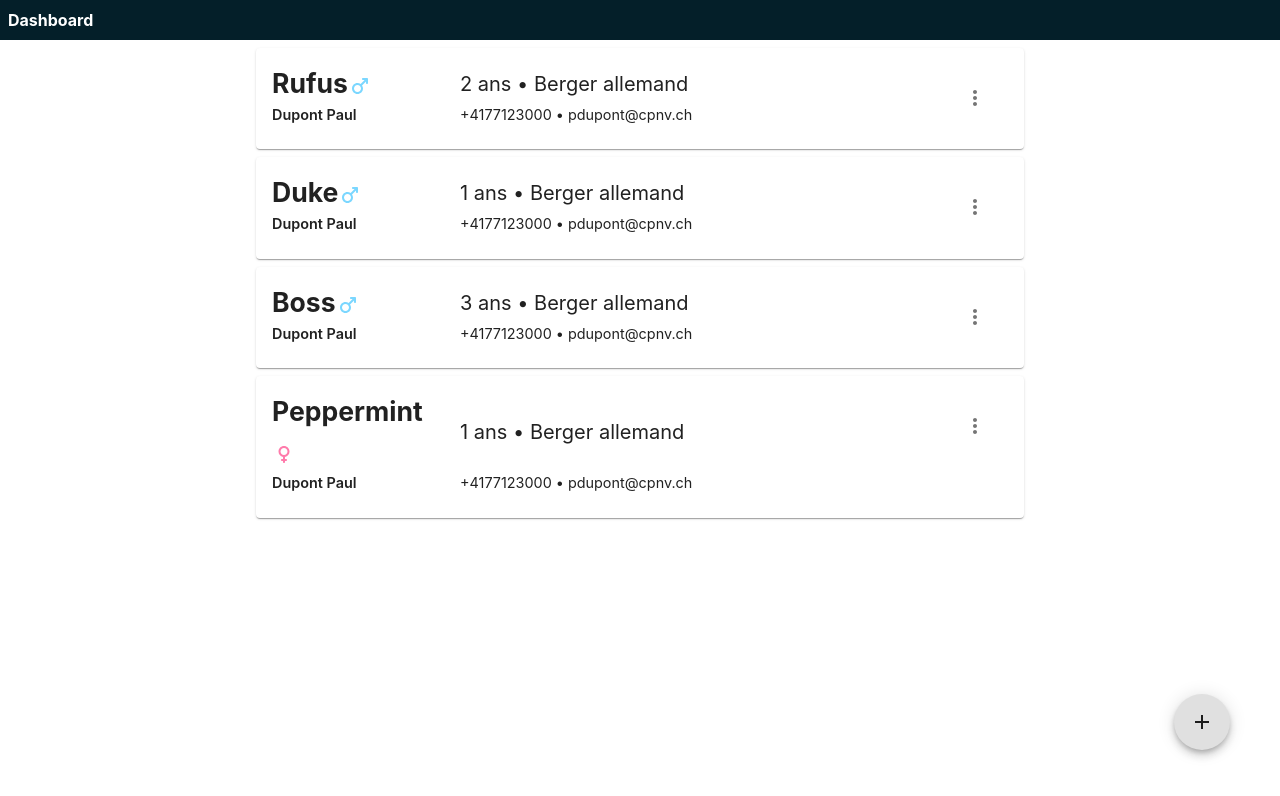
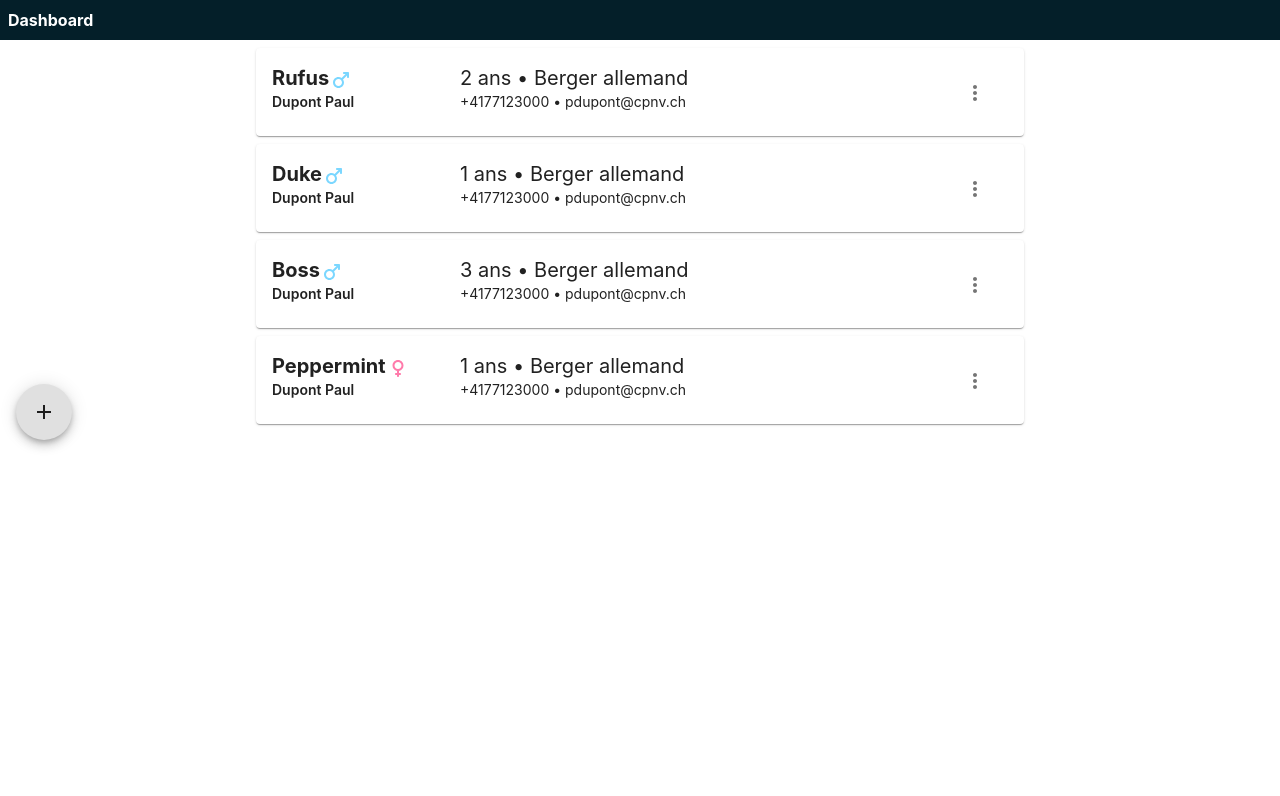
Before and after one commit to CPNV-ES/PRW3_What-The-Dog, a Next.js app: page /dogs in a window 1280 px wide. Shown: the top 796 px of the page. Built offline with nearby package versions, Linux system fonts and the light colour scheme.

Commit message:
Replace style with tailwind classes

```diff
--- a/src/modules/dog/DogCard.tsx
+++ b/src/modules/dog/DogCard.tsx
@@ -41,14 +41,14 @@ export const DogCard = ({ dog } : DogProp) => {
         <Grid container spacing={2}>
           <Grid item xs={3}>
             <Link href={"/dogs/" + dog.Id}>
-              <span style={{ fontWeight: 'bold', fontSize: '1.66em' }}>
+              <span className="text-xl font-bold">
                 { dog.name}
-                { dog.gender == Gender.Male ? <MaleRoundedIcon style={{color: '#7BD7FF'}}/> : <FemaleRoundedIcon style={{color:'#FF7BAB'}}/> }
+                { dog.gender == Gender.Male ? <MaleRoundedIcon  className="text-[#7BD7FF]"/> : <FemaleRoundedIcon  className="text-[#FF7BAB]"/> }
               </span>
             </Link>
           </Grid>
-          <Grid item xs={8} style={{display: 'flex', alignItems: 'center'}}>
-            <span style={{fontSize: '1.25em'}}>
+          <Grid item xs={8} className="flex items-center">
+            <span className="text-xl">
               { ageString }
               { ' • ' }
               { dog.breedName }
@@ -62,7 +62,7 @@ export const DogCard = ({ dog } : DogProp) => {
               aria-expanded={open ? 'true' : undefined}
               aria-haspopup="true"
               onClick={handleClick}
-              style={{position: 'relative', right: -10, top: 30}} // wow mucho clean, mucho css
+              className="relative right-[-10px] top-[25px]"
             >
               <MoreVertIcon />
             </IconButton>
@@ -89,10 +89,10 @@ export const DogCard = ({ dog } : DogProp) => {
             </Menu>
           </Grid>
         </Grid>
-        <Grid container spacing={2} style={{fontSize: '0.9em'}}>
+        <Grid container spacing={2} className="text-sm">
           <Grid item xs={3}>
             <Link href={'/clients/123'}>
-              <span style={{ fontWeight: '600' }}>
+              <span className="font-semibold">
                 { dog.master.lastname }
                 { ' ' }
                 { dog.master.firstname }
--- a/src/pages/clients/index.tsx
+++ b/src/pages/clients/index.tsx
@@ -21,7 +21,7 @@ const DogsIndex = () => {
   return <Container maxWidth="lg">
     { clients.map(client => <ClientCard key={client.id} client={client}></ClientCard>) }
 
-    <Fab aria-label="add" style={{position:"fixed", right: 50, bottom: 50}}>
+    <Fab aria-label="add" className="fixed right-[50px] bottom-[50px]">
       <AddIcon />
     </Fab>
   </Container>
--- a/src/pages/dogs/index.tsx
+++ b/src/pages/dogs/index.tsx
@@ -17,8 +17,8 @@ const Dogs: Dog[] = [
 
 const DogsIndex = () => {
   return <Container maxWidth="lg">
-    { Dogs.map(dog => <DogCard key={dog.Id} dog={dog}></DogCard>) }
-    <Fab aria-label="add" style={{position:"fixed", right: 50, bottom: 50}}>
+    { Dogs.map(dog => <DogCard key={dog.id} dog={dog}></DogCard>) }
+    <Fab aria-label="add" className="fixed right-12 bottom-12">
       <AddIcon />
     </Fab>
   </Container>
```
